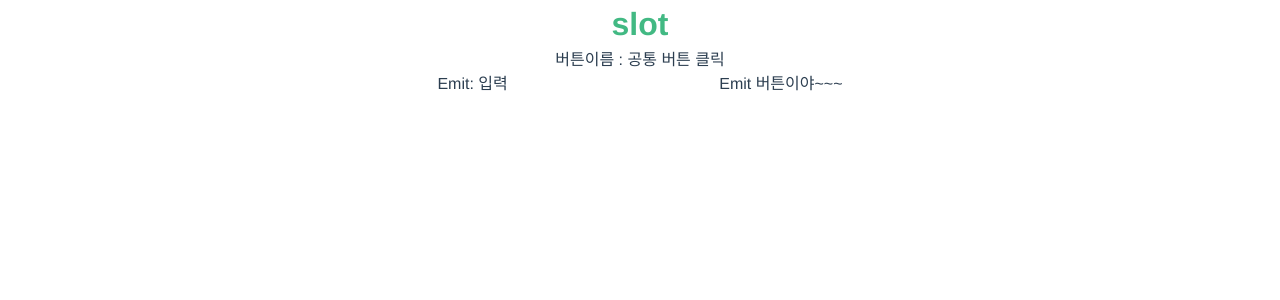
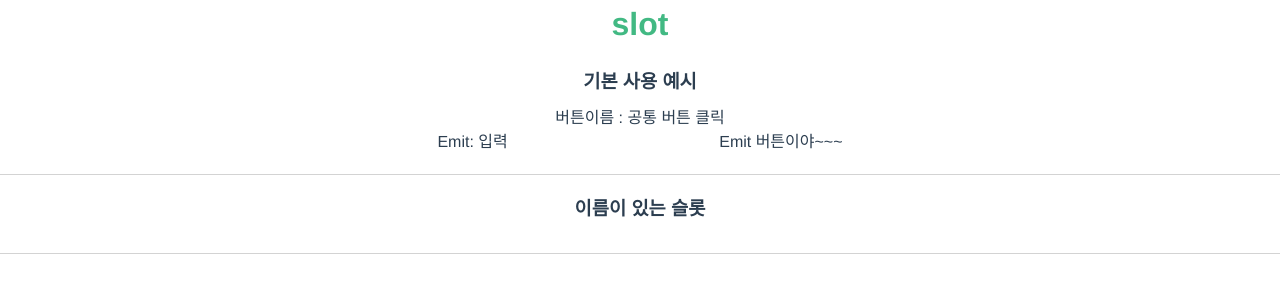
Before and after one commit to kyeongmin21/eventbus-todo, a Vue app: page /slot in a window 1280 px wide. Shown: the top 300 px of the page. Built offline with nearby package versions, Linux system fonts and the light colour scheme.

Commit message:
slot 기본

```diff
--- a/src/components/Button.vue
+++ b/src/components/Button.vue
@@ -1,5 +1,6 @@
 <template>
   <div>
+
       버튼이름 :
       <button @click="onClick()">{{ btn }}</button>
       <br>
@@ -7,6 +8,8 @@
       Emit: 입력
       <input type="text" v-model="value" />
       <button @click="onEmit">{{ name }} Emit 버튼이야~~~</button>
+
+
   </div>
 </template>
 
--- a/src/views/Slot.vue
+++ b/src/views/Slot.vue
@@ -1,12 +1,22 @@
 <template>
   <div>
     <h1>slot</h1>
-    <Button/>
+    <section>
+      <h3>기본 사용 예시</h3>
+      <Button>slot content</Button>
+      <!--<Button/>-->
+    </section>
+
+    <section>
+      <h3>이름이 있는 슬롯</h3>
+    </section>
   </div>
 </template>
 
 <script>
 import Button from "@/components/Button"
+
+
 export default {
   data() {
     return {
@@ -15,10 +25,9 @@ export default {
   },
   components: {
     Button,
+
   },
-  methods: {
 
-  }
 };
 </script>
 
```
Lines whose indentation alone changed are shown as unchanged.
